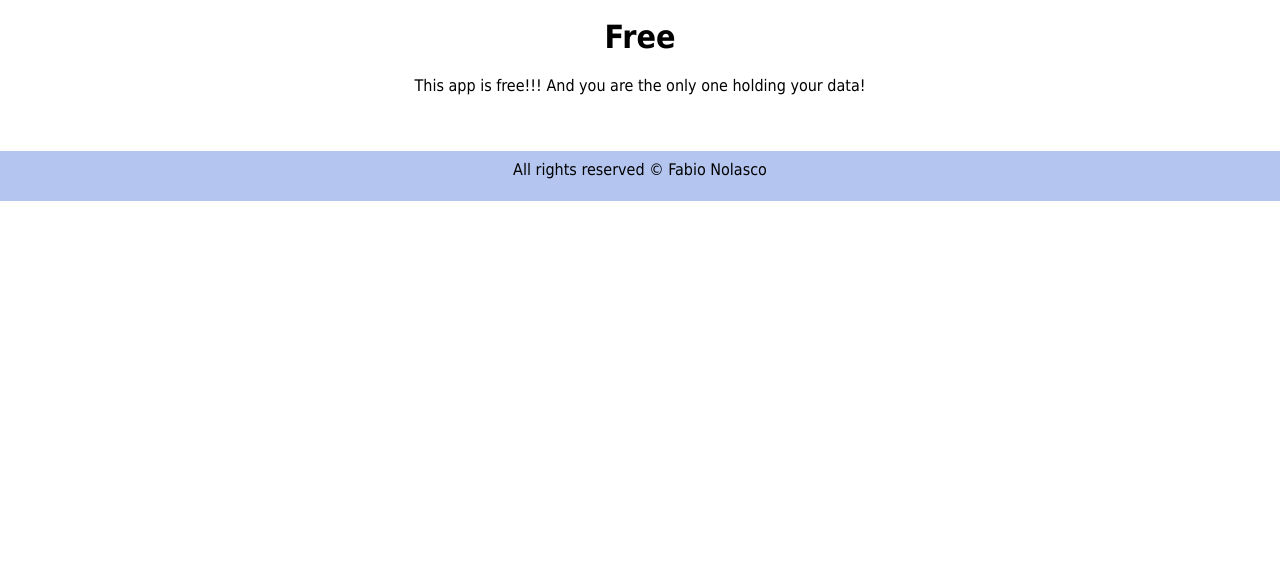
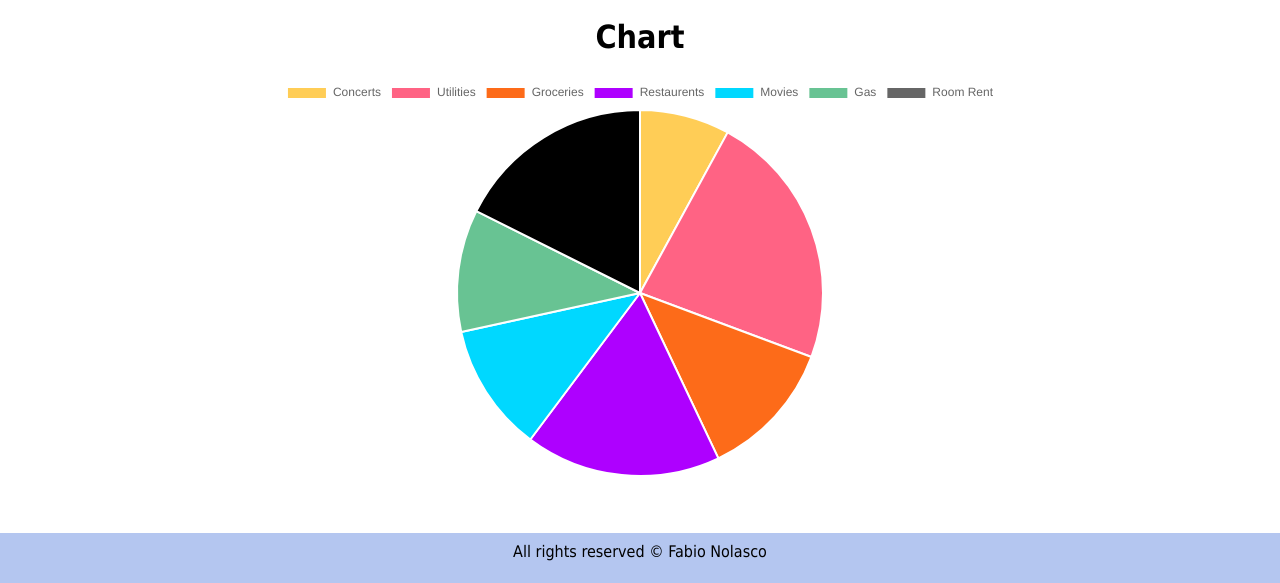
Before and after one commit to vmudired19/personal-budget, a website: page public/index.html in a window 1280 px wide. Shown: the part 786-1369 px from the top of the page. Before the commit the page ends 987 px from the top, so only its background shows below. Drawn offline with nearby package versions, Linux system fonts and the light colour scheme; no server answers.

Commit message:
Added server, Axios and Chart Js

```diff
--- a/package.json
+++ b/package.json
@@ -9,5 +9,9 @@
   },
   "keywords": [],
   "author": "",
-  "license": "ISC"
+  "license": "ISC",
+  "dependencies": {
+    "cors": "^2.8.5",
+    "express": "^4.18.2"
+  }
 }
--- a/public/index.html
+++ b/public/index.html
@@ -122,9 +122,9 @@
 
             <!-- Changed div to section for better semantics seo and semantic-->
             <section class="text-box">
-                <h1>Free</h1>
+                <h1>Chart</h1>
                 <p>
-                    This app is free!!! And you are the only one holding your data!
+                    <canvas id="myChart" width="400" height="400"></canvas>
                 </p>
             </section>
 
@@ -153,6 +153,76 @@
             });
         });
     </script>
+    <script src="https://cdnjs.cloudflare.com/ajax/libs/axios/1.6.7/axios.min.js" integrity="sha512-NQfB/bDaB8kaSXF8E77JjhHG5PM6XVRxvHzkZiwl3ddWCEPBa23T76MuWSwAJdMGJnmQqM0VeY9kFszsrBEFrQ==" crossorigin="anonymous" referrerpolicy="no-referrer"></script>
+    <script src="https://cdnjs.cloudflare.com/ajax/libs/Chart.js/4.4.1/chart.min.js" integrity="sha512-L0Shl7nXXzIlBSUUPpxrokqq4ojqgZFQczTYlGjzONGTDAcLremjwaWv5A+EDLnxhQzY5xUZPWLOLqYRkY0Cbw==" crossorigin="anonymous" referrerpolicy="no-referrer"></script>
+    <script src="https://cdn.jsdelivr.net/npm/chart.js"></script>
+    <script>
+        var dataSource = {
+            datasets: [
+                {
+                    data: [70, 200, 108, 152, 100, 95, 155], // Adjusted values for better visualization
+                    backgroundColor: [
+                        '#ffcd56',
+                        '#ff6384',
+                        '#fd6b19',
+                        '#AE00FF',
+                        '#00D8FF',
+                        '#68C393',
+                        'A7C368'
+                    ],
+                }
+            ],
+            labels: [
+                'Concerts',
+                'Utilities',
+                'Groceries',
+                'Restaurents',
+                'Movies',
+                'Gas',
+                'Room Rent'
+            ]
+        };
+
+        function createChart() {
+    var ctx = document.getElementById("myChart").getContext("2d");
+
+    // Check if the chart already exists and destroy it
+    if (window.myPieChart) {
+        window.myPieChart.destroy();
+    }
+
+    // Create a new chart with the updated data source
+    window.myPieChart = new Chart(ctx, {
+        type: 'pie',
+        data: dataSource,
+        options: {
+            responsive: true,
+            maintainAspectRatio: false // Add this option for better responsiveness
+        }
+    });
+}
+
+        function getBudget() {
+            axios.get('/budget')
+            .then(function (res) {
+            console.log(res.data);
+            for (var i = 0; i < res.data.length; i++) {
+                dataSource.datasets[0].data[i] = res.data.myBudget[i].budget;
+                dataSource.labels[i] = res.data.myBudget[i].title;
+                //dataSource.datasets[0].backgroundColor[i] = res.data[i].color;
+            }
+        })
+        .then(function () {
+            createChart();
+        })
+        .catch(function (error) {
+            console.error('Error fetching budget data:', error);
+        });
+    }
+    getBudget();
+    createChart();
+
+    </script>
 
 </body>
 
```
Also changed, not shown: server.js (+62 -0 lines), 1 other file.
